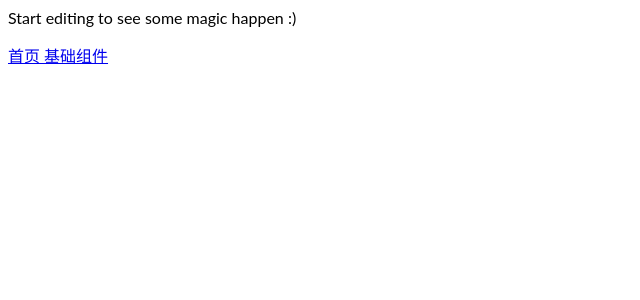
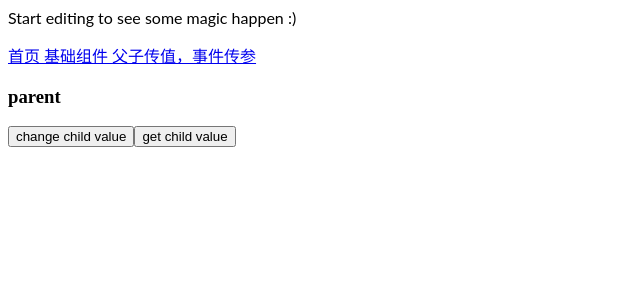
Before and after one commit to liulovegame/angular-ivy-hs98wc, an Angular app: page /parent in a window 1280 px wide. Before the commit this address led to /. Shown: the top 300 px of the page, without its empty margins (0-640 px from the left). Built offline with nearby package versions, Linux system fonts and the light colour scheme.

Commit message:
3 files modified

```diff
--- a/src/app/app-router.module.ts
+++ b/src/app/app-router.module.ts
@@ -2,6 +2,7 @@ import { NgModule } from '@angular/core';
 import { RouterModule, Route } from '@angular/router';
 import { HelloComponent } from './hello.component';
 import { BasisComponent } from './pages/basis/basis.component';
+import { ParentComponent } from './pages/parent/parent.component';
 import { ParentModule } from './pages/parent/parent.module';
 
 type IRoutes = Route & {
@@ -20,10 +21,15 @@ export const routes: IRoutes[] = [
     path: 'basis',
     component: BasisComponent,
   },
+  {
+    path: 'parent',
+    title: '父子传值，事件传参',
+    component: ParentComponent,
+  },
 ];
 
 @NgModule({
-  imports: [RouterModule.forRoot(routes), ParentModule],
+  imports: [RouterModule.forRoot(routes)],
   exports: [RouterModule],
 })
 export class AppRouterModule {}
--- a/src/app/app.module.ts
+++ b/src/app/app.module.ts
@@ -1,12 +1,11 @@
 import { NgModule } from '@angular/core';
 import { BrowserModule } from '@angular/platform-browser';
-import { FormsModule, ReactiveFormsModule } from '@angular/forms';
 
 import { AppComponent } from './app.component';
 import { AppRouterModule } from './app-router.module';
 
 @NgModule({
-  imports: [BrowserModule, FormsModule, AppRouterModule],
+  imports: [BrowserModule, AppRouterModule],
   declarations: [AppComponent],
   bootstrap: [AppComponent],
 })
--- a/src/app/pages/parent/parent.component.html
+++ b/src/app/pages/parent/parent.component.html
@@ -5,7 +5,7 @@
 
   <app-child
     [count]="count"
-    (handleAdd)="(handleAdd)"
-    (handleUpdate)="(handleUpdate)"
+    (handleAdd)="handleAdd()"
+    (handleUpdate)="handleUpdate($event)"
   ></app-child>
 </div>
```
